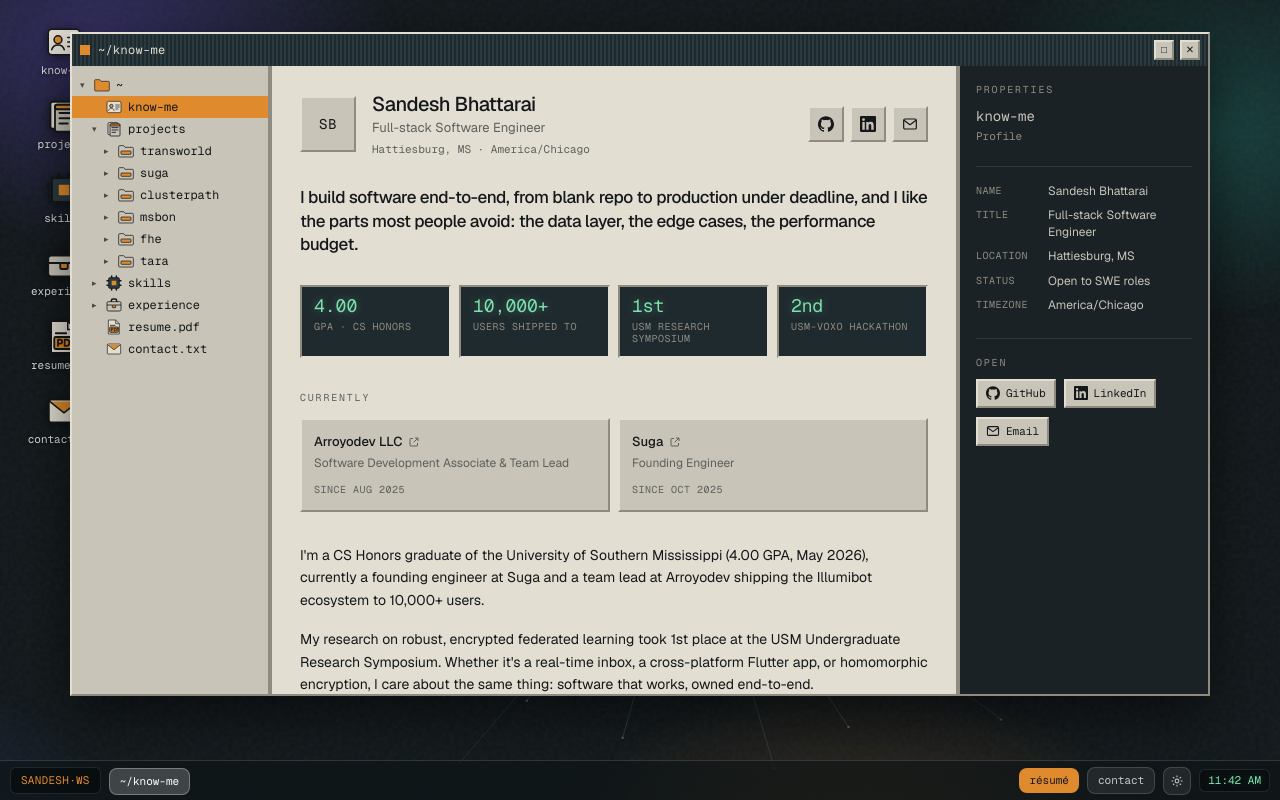
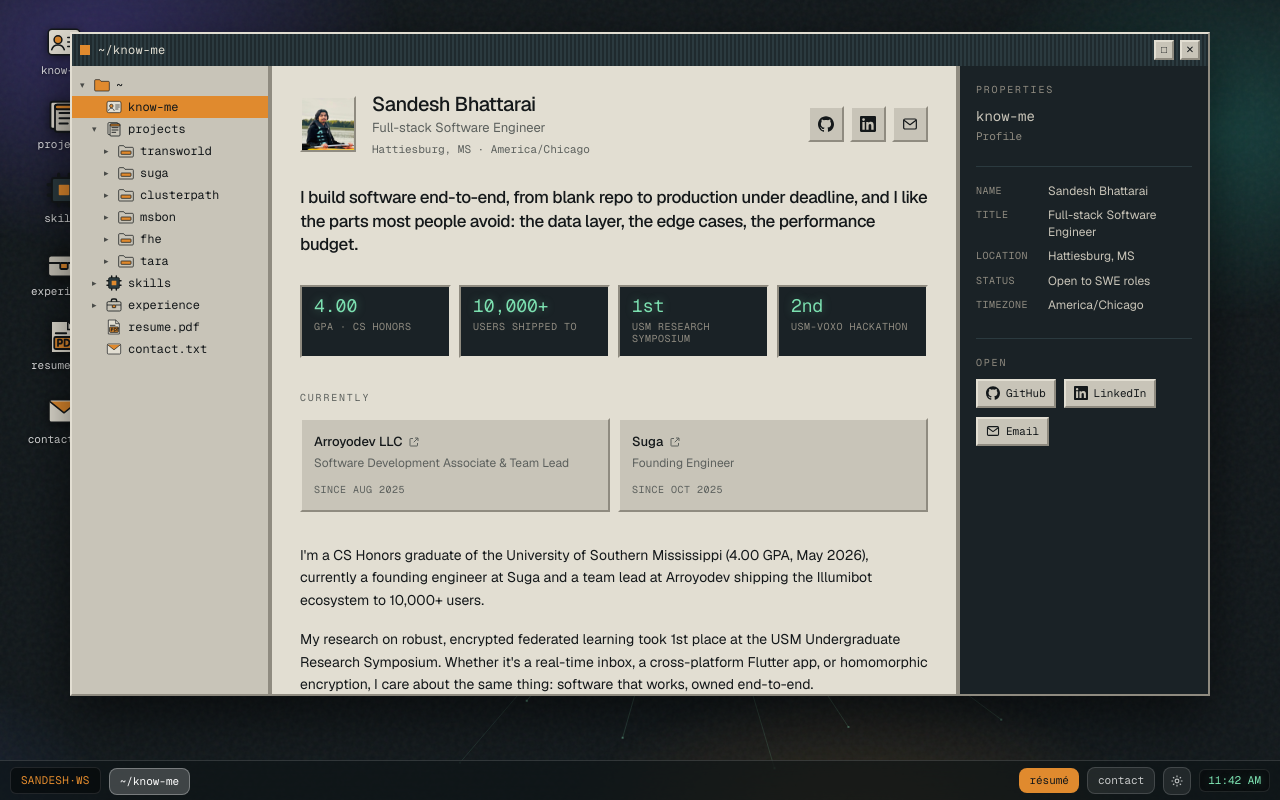
Before and after one commit to git07Sandesh/Profile, a Next.js app: page / in a window 1280 px wide. Built offline with nearby package versions, Linux system fonts and the light colour scheme.

Commit message:
feat(os): use a real portrait in know-me with a monogram fallback

```diff
--- a/components/os/browser/content.tsx
+++ b/components/os/browser/content.tsx
@@ -1,4 +1,6 @@
 "use client";
+
+import { useState } from "react";
 
 import type { FsNode } from "@/lib/filesystem";
 import { about, awards, experience, highlights, profile } from "@/lib/content";
@@ -181,7 +183,11 @@ export function Content({
   );
 }
 
+/** Drop a file here and it appears; until then the monogram stands in. */
+const PORTRAIT = "/portrait.jpg";
+
 function AboutView() {
+  const [portraitOk, setPortraitOk] = useState(true);
   const initials = profile.name
     .split(" ")
     .map((p) => p[0])
@@ -190,8 +196,18 @@ function AboutView() {
   return (
     <>
       <header className="flex flex-wrap items-center gap-4">
-        <div className="bevel-out grid size-14 shrink-0 place-items-center bg-os-chassis font-mono text-sm tracking-wider">
-          {initials}
+        <div className="bevel-out grid size-14 shrink-0 place-items-center overflow-hidden bg-os-chassis font-mono text-sm tracking-wider">
+          {portraitOk ? (
+            // eslint-disable-next-line @next/next/no-img-element
+            <img
+              src={PORTRAIT}
+              alt={profile.name}
+              onError={() => setPortraitOk(false)}
+              className="size-full object-cover"
+            />
+          ) : (
+            initials
+          )}
         </div>
         <div className="min-w-0">
           <h1 className="text-xl font-medium tracking-tight">{profile.name}</h1>
@@ -230,9 +246,9 @@ function AboutView() {
 
       <ul className="mt-7 grid gap-2 grid-cols-[repeat(auto-fit,minmax(132px,1fr))]">
         {highlights.map((h) => (
-          <li key={h.label} className="bevel-in bg-os-slate-lo px-3 py-2.5">
+          <li key={h.label} className="bevel-in bg-os-inset px-3 py-2.5">
             <p className="os-readout text-lg leading-none">{h.value}</p>
-            <p className="mt-1.5 font-mono text-[10px] uppercase leading-tight tracking-wider text-os-chassis-lo">
+            <p className="mt-1.5 font-mono text-[10px] uppercase leading-tight tracking-wider text-os-inset-ink-soft">
               {h.label}
             </p>
           </li>
```
Also changed, not shown: public/portrait.jpg (added).
